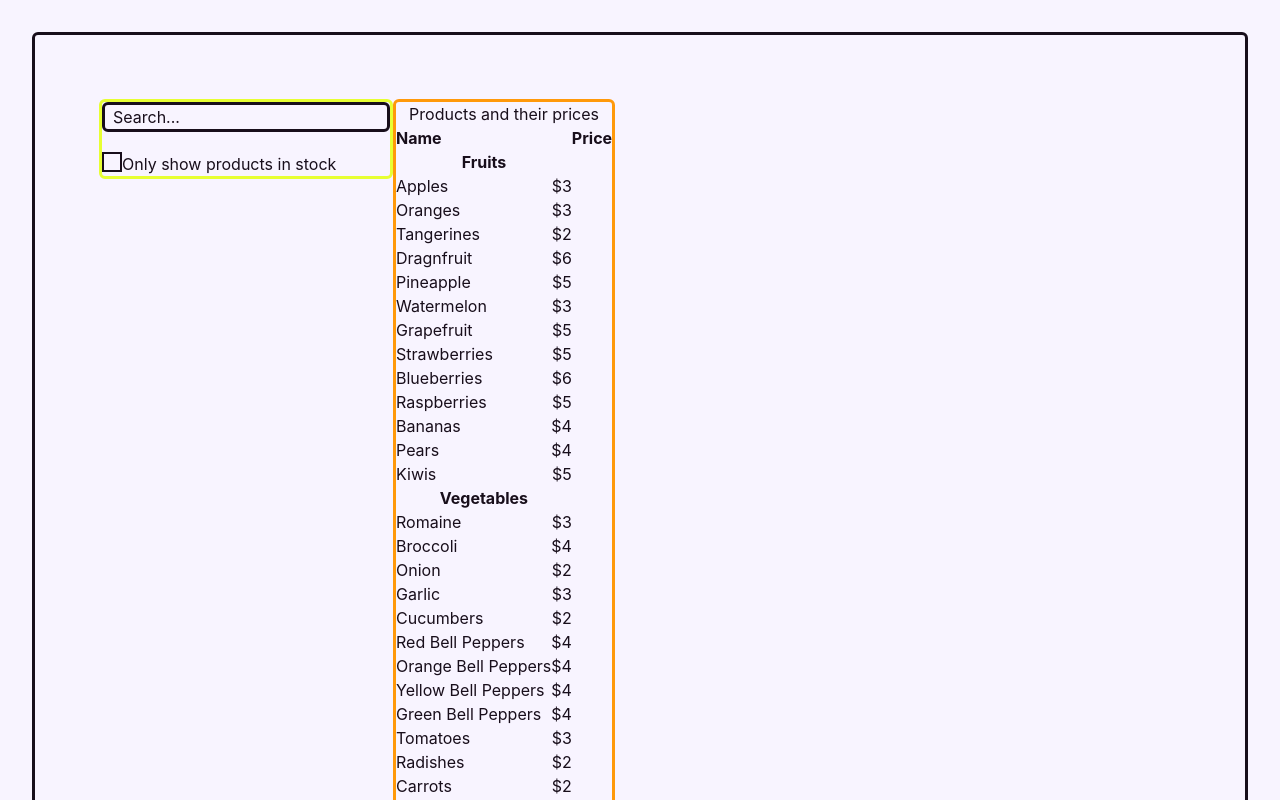
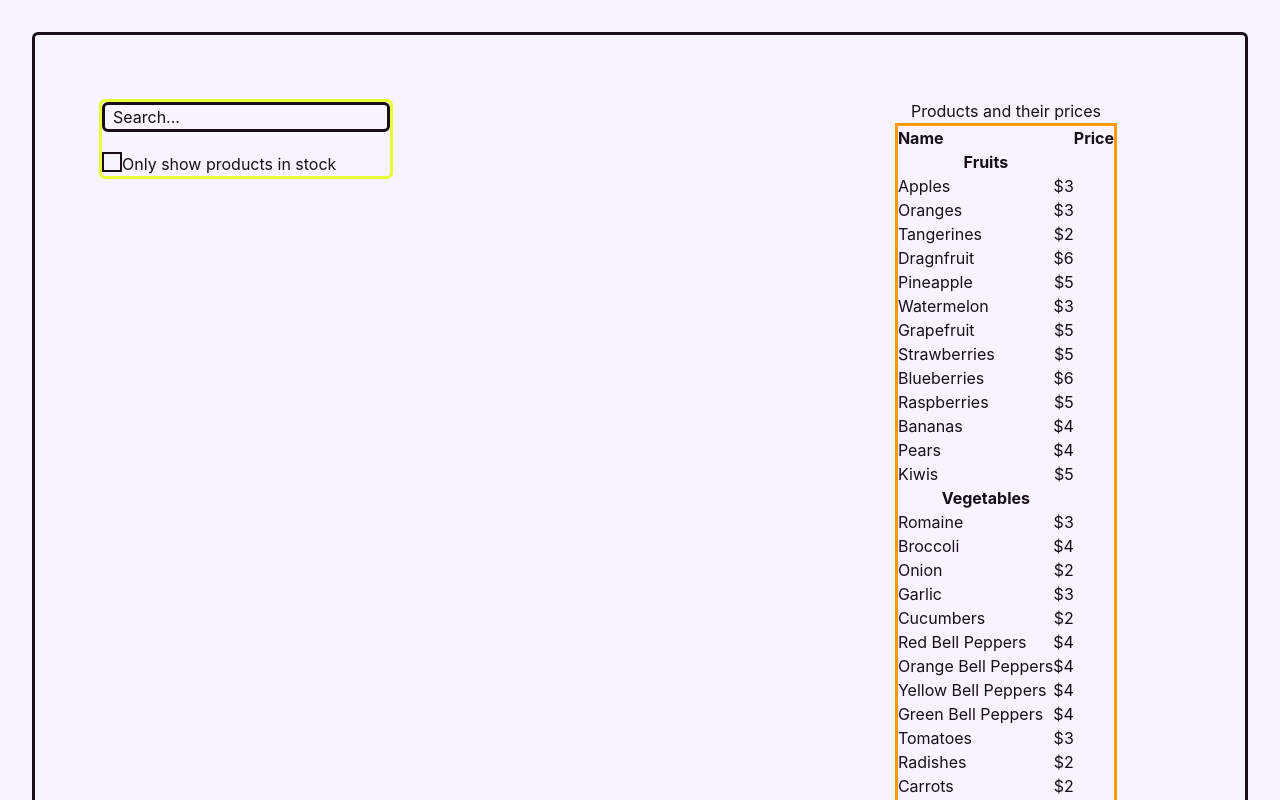
Before and after one commit to syntapy/1_react_quickstart, a React (Vite) app in the folder app/: page / in a window 1280 px wide. Shown: the top 800 px of the page. Built offline with nearby package versions, Linux system fonts and the light colour scheme.

Commit message:
search / table alignment & spacing

```diff
--- a/app/src/components/FilterableProductTable/FilterableProductTable.tsx
+++ b/app/src/components/FilterableProductTable/FilterableProductTable.tsx
@@ -19,16 +19,16 @@ export default function FilterableProductTable(props: style.StyleProps) {
   return (
     <div
       data-testid="filterable-product-table"
-      className={style.licorice_border + " p-16 " + props.className}
+      className={style.licorice_border + " py-16 pl-16 pr-32 flex flex-row items-start justify-between " + props.className}
     >
       <SearchBar
-        className="inline-block"
+        className=""
         setSearchText={setSearchText}
         setOnlyInStock={setShowOnlyInStock}
         searchText={searchText}
       />
       <ProductTable
-        className="inline-block"
+        className=""
         data={dataFiltered}
       />
     </div>
```
